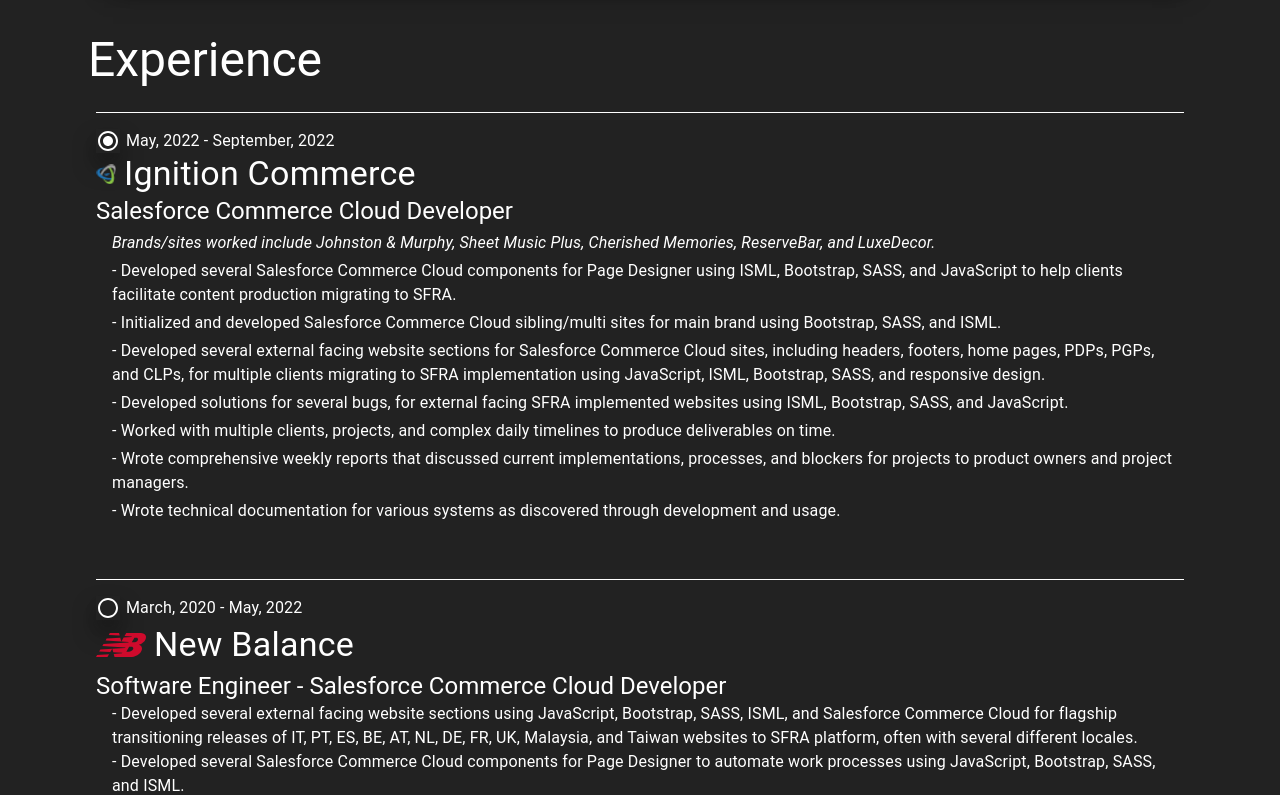
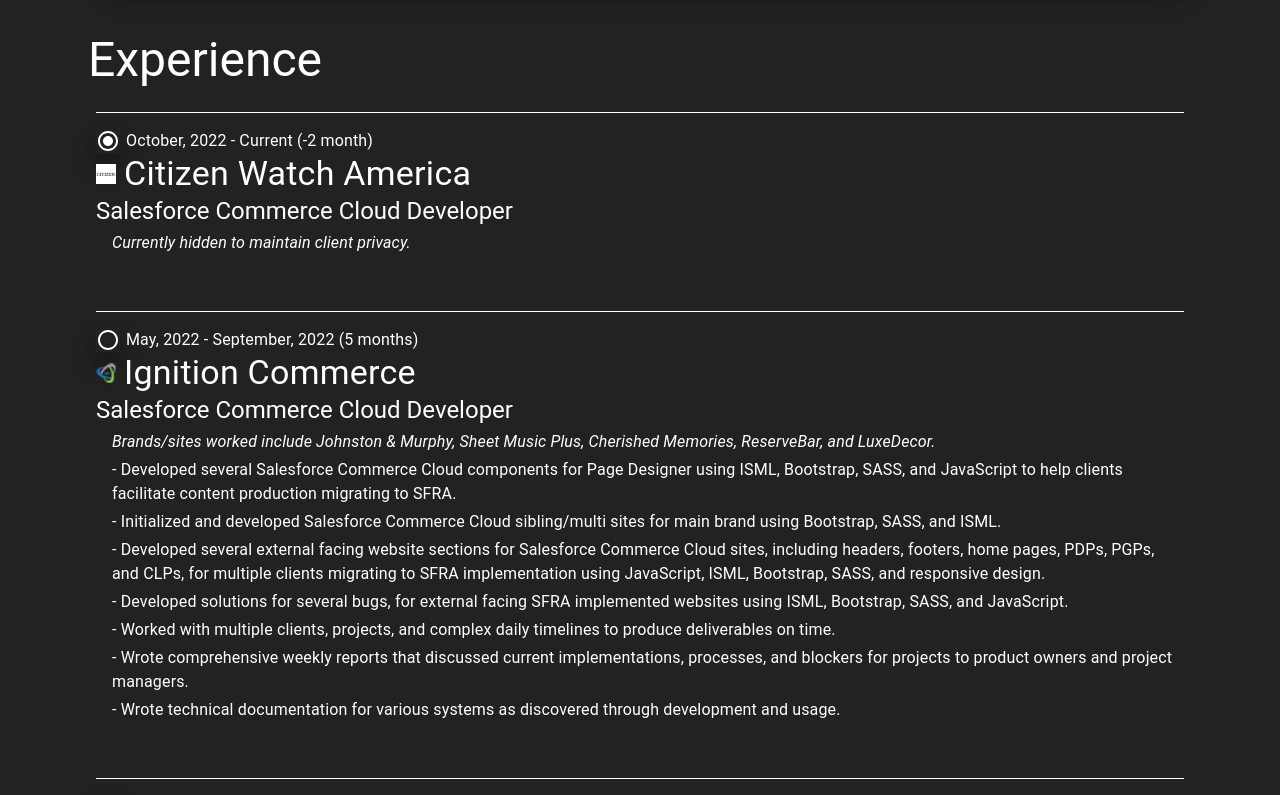
Before and after one commit to montanyecreative/neomat, a React (Create React App) app: page /resume in a window 1280 px wide. Shown: the part 1220-2015 px from the top of the page. Built offline with nearby package versions, Linux system fonts and the light colour scheme.

Commit message:
Experience Update
Added function to handle year and month changes to current job.
Added image for photography section.
Changed job copy.

```diff
--- a/src/pages/photographyPage/sections/photographsSection.js
+++ b/src/pages/photographyPage/sections/photographsSection.js
@@ -32,6 +32,7 @@
 import image9 from "../../../assets/imgs/photography/tower-in-trees.jpg";
 import image10 from "../../../assets/imgs/photography/lake-sky-view.jpg";
 import image11 from "../../../assets/imgs/photography/lake-reeds-white.jpg";
+import image12 from "../../../assets/imgs/photography/zoo-bird-lake.jpg";
 
 const itemData = [
     {
@@ -89,6 +90,11 @@
       title: 'Lake reeds and surface algae',
       category: 'infrared',
     },
+    {
+      img: image12,
+      title: 'Zoo birds on lake',
+      category: 'infrared',
+    },
   ];
 
 export default function PhotographsSection() {
--- a/src/pages/resumePage/sections/experience.js
+++ b/src/pages/resumePage/sections/experience.js
@@ -15,6 +15,7 @@
 import newbalanceLogo from "../../../assets/imgs/newbalance.svg";
 import syllogisteksLogo from "../../../assets/imgs/syllogisteks.ico";
 import gatewayitconsultingLogo from "../../../assets/imgs/gitc.svg";
+import citizenWatchesAmericaLogo from "../../../assets/imgs/citizen-logo.jpeg";
 
 // styles
 import {
@@ -22,17 +23,51 @@
 } from "../../../assets/styles/neomat";
 
 export default function ExperienceSection() {
+    function monthDiff(dateFrom, dateTo) {
+        return dateTo.getMonth() - dateFrom.getMonth() +
+          (12 * (dateTo.getFullYear() - dateFrom.getFullYear()))
+    }
+
+    function yearDiff(dateFrom, dateTo) {
+        return dateTo.getFullYear() - dateFrom.getFullYear();
+    }
+
+    var currentJobMonths = monthDiff(new Date(2022, 8), new Date());
+    var currentJobYears = yearDiff(new Date(2022, 8), new Date());
+
     return (
         <div className={cx(textCenter)}>
             <Typography variant="h3" component="h2" style={{ marginTop: "1em", textAlign: "left", marginLeft: ".5em" }} id="experience">
                 Experience
             </Typography>
             <Grid container spacing={1} style={{ textAlign: "left", marginTop: "1em", marginBottom: "2em", paddingLeft: "2em", paddingRight: "2em" }}>
-                <Grid item xs={12}>
+            <Grid item xs={12}>
                     <div style={{ display: "flex", alignItems: "center", borderTop: "1px solid #FFF", paddingTop: "1em" }}>
                         <RadioButtonCheckedIcon style={{ marginRight: ".25em", boxShadow: "0px 13px 27px -5px #000, 0px 8px 16px -8px #222" }} />
                         <Typography variant="body1">
-                            May, 2022 - September, 2022
+                            October, 2022 - Current ({currentJobYears ? currentJobYears + 'year' : ''}{currentJobMonths} {currentJobMonths > 1 ? 'months' : 'month' })
+                        </Typography>
+                    </div>
+                    <div style={{ display: "flex", alignItems: "center" }}>
+                        <img src={citizenWatchesAmericaLogo} style={{ width: "20px", marginRight: ".5em" }} alt="Ignition Commerce logo" />
+                        <Typography variant="h4" component="h3" style={{ display: "inline" }}>
+                            Citizen Watch America
+                        </Typography>
+                    </div>
+                    <Typography variant="h5" component="h3" style={{ display: "inline" }}>
+                        Salesforce Commerce Cloud Developer
+                    </Typography>
+                    <Typography variant="body1" style={{ marginLeft: "1em", marginTop: ".25em" }}>
+                        <i>
+                            Currently hidden to maintain client privacy.
+                        </i>
+                    </Typography>
+                </Grid>
+                <Grid item xs={12} style={{ marginTop: "3em" }}>
+                    <div style={{ display: "flex", alignItems: "center", borderTop: "1px solid #FFF", paddingTop: "1em" }}>
+                        <RadioButtonUncheckedIcon style={{ marginRight: ".25em", boxShadow: "0px 13px 27px -5px #000, 0px 8px 16px -8px #222" }} />
+                        <Typography variant="body1">
+                            May, 2022 - September, 2022 (5 months)
                         </Typography>
                     </div>
                     <div style={{ display: "flex", alignItems: "center" }}>
@@ -75,7 +110,7 @@
                     <div style={{ display: "flex", alignItems: "center", borderTop: "1px solid #FFF", paddingTop: "1em" }}>
                         <RadioButtonUncheckedIcon style={{ marginRight: ".25em", boxShadow: "0px 13px 27px -5px #000, 0px 8px 16px -8px #222" }} />
                         <Typography variant="body1">
-                            March, 2020 - May, 2022
+                            March, 2020 - May, 2022 (2 years 3 months)
                         </Typography>
                     </div>
                     <div style={{ display: "flex", alignItems: "center" }}>
@@ -153,7 +188,7 @@
                     <div style={{ display: "flex", alignItems: "center", borderTop: "1px solid #FFF", paddingTop: "1em" }}>
                         <RadioButtonUncheckedIcon style={{ marginRight: ".25em", boxShadow: "0px 13px 27px -5px #000, 0px 8px 16px -8px #222" }} />
                         <Typography variant="body1">
-                            March, 2018 - March, 2021
+                            March, 2018 - March, 2021 (3 years 1 month)
                         </Typography>
                     </div>
                     <div style={{ display: "flex", alignItems: "center" }}>
@@ -280,7 +315,7 @@
                     <div style={{ display: "flex", alignItems: "center", borderTop: "1px solid #FFF", paddingTop: "1em" }}>
                         <RadioButtonCheckedIcon style={{ marginRight: ".25em", boxShadow: "0px 13px 27px -5px #000, 0px 8px 16px -8px #222" }} />
                         <Typography variant="body1">
-                            2018 - Current
+                            2018 - Current (4 years 7 months)
                         </Typography>
                     </div>
                     <div style={{ display: "flex", alignItems: "center" }}>
```
Also changed, not shown: src/assets/imgs/citizen-logo.jpeg (added), 1 other file (tests, documents, lock files or other folders).
